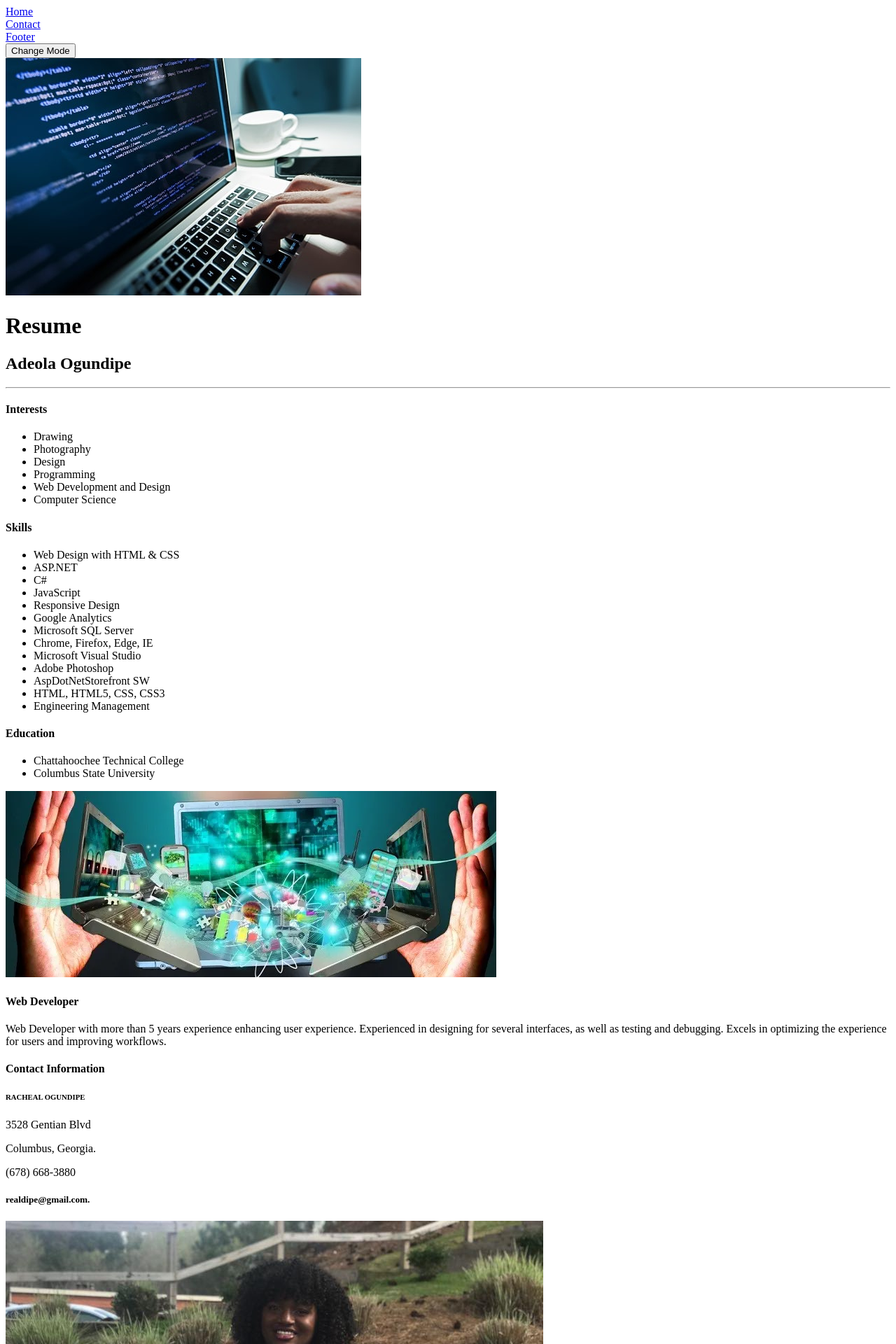
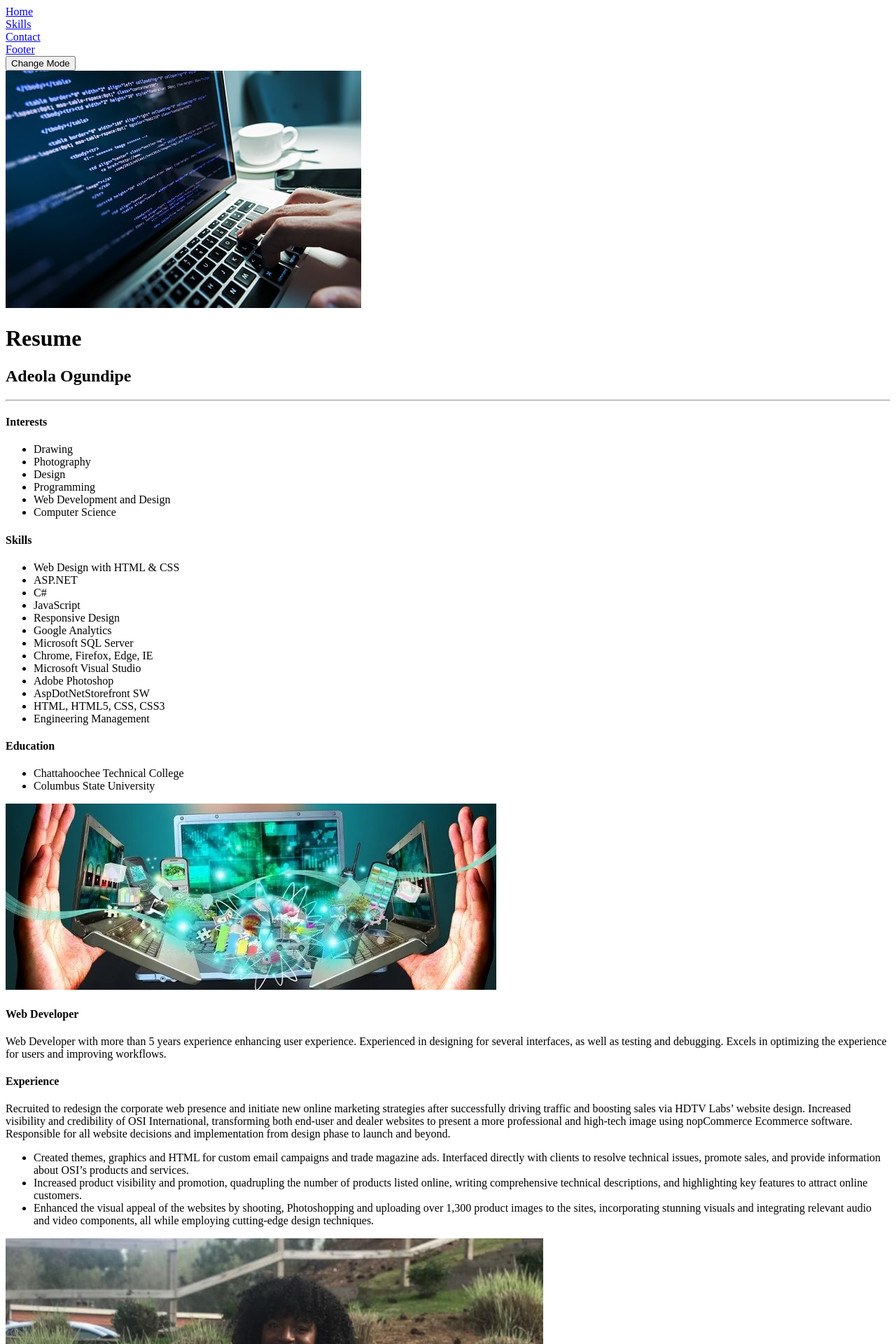
Before and after one commit to Adrel410/react_resume, a React (Create React App) app in the folder resumedemo/: page / in a window 1280 px wide. Shown: the top 1920 px of the page at 70% size. Built offline with nearby package versions, Linux system fonts and the light colour scheme.

Commit message:
changed link

```diff
--- a/resumedemo/src/App.js
+++ b/resumedemo/src/App.js
@@ -9,7 +9,7 @@ import Interests from './components/Interests';
 import About from './components/About';
 import Little from "./components/Little";
 import Footer from "./components/Footer";
-import Contact from "./components/Contact";
+import Experience from "./components/Experence";
 
 function App() {
   return (
@@ -25,7 +25,7 @@ function App() {
               <Col> <Little /> </Col>
             </Row>
             <Row>
-              <Col ><Contact />  </Col>
+              <Col ><Experience />  </Col>
               <Col class="col-sm-2"> <Body /> </Col>
             </Row>
           </Container>
--- a/resumedemo/src/components/Contact.jsx
+++ b/resumedemo/src/components/Contact.jsx
@@ -2,13 +2,12 @@ import React from "react";
 
 function Contant() {
     return (
-        <div>
-            <h4>Contact Information</h4>
-            <h6>RACHEAL OGUNDIPE</h6>
-            <p>3528 Gentian Blvd</p>
-            <p>Columbus, Georgia. </p>
-            <p>(678) 668-3880 </p>
-            <h5>realdipe@gmail.com. </h5>
+        <div id="footer">
+            Contact Information
+            3528 Gentian Blvd
+                Columbus, Georgia.
+                (678) 668-3880
+                realdipe@gmail.com.
         </div>
     );
 }
--- a/resumedemo/src/components/Experence.jsx
+++ b/resumedemo/src/components/Experence.jsx
@@ -1,7 +1,7 @@
 import React from "react";
 
 
-function Body() {
+function Experience() {
     return (
         <div className="App">
             <h4> Experience </h4>
@@ -31,4 +31,4 @@ function Body() {
     );
 }
 
-export default Body;
+export default Experience;
--- a/resumedemo/src/components/Footer.jsx
+++ b/resumedemo/src/components/Footer.jsx
@@ -1,10 +1,13 @@
 import React from "react";
-
+import Contact from "./Contact";
 function Footer() {
     return (
         <div id="footer">
-            Adeola Ogundipe
             <a href="https://www.linkedin.com/in/racheal-ogundipe/"> Linkedin </a>
+            <p id="footer">Adeola Ogundipe
+            <p id="footer">Contact Information
+            <Contact />
+            </p> </p>
         </div>
     );
 }
--- a/resumedemo/src/components/Line.jsx
+++ b/resumedemo/src/components/Line.jsx
@@ -10,18 +10,20 @@ function Line() {
           <Nav.Link href="/home">Home</Nav.Link>
         </Nav.Item>
         <Nav.Item>
-          <Nav.Link eventKey="link-1">Contact</Nav.Link>
+          <Nav.Link eventKey="/Skills" >Skills</Nav.Link>
         </Nav.Item>
         <Nav.Item>
-          <Nav.Link eventKey="link-2">Footer</Nav.Link>
+          <Nav.Link href="/Body">Contact</Nav.Link>
+        </Nav.Item>
+        <Nav.Item>
+          <Nav.Link eventKey="/Footer">Footer</Nav.Link>
         </Nav.Item>
         <Nav.Item>
           <Button variant="danger" onClick={() => { localStorage.setItem('theme', localStorage.getItem('theme') === 'dark' ? 'light' : 'dark'); window.location.reload();}}> Change Mode </Button>
         </Nav.Item>
       </Nav>
     </div>
-
-)
+  )
 }
 
   export default Line;
--- a/resumedemo/src/sass/App.scss
+++ b/resumedemo/src/sass/App.scss
@@ -1,6 +1,6 @@
 @import "~bootstrap/scss/bootstrap";
 $backgroung-color: #a30743;
-$white-color: rgb(243, 178, 178);
+$white-color: white;
 $link-color: #61dafb;
 * {
   background-color: $backgroung-color;
@@ -8,13 +8,17 @@ $link-color: #61dafb;
   font-family:'Times New Roman', Times, serif;
 }
 
-.container {
+#container {
   border-radius: 5px;
+  color: #f8c0d5;
 }
-.Social{
-  size: auto;
+#Nav.item{
+  height: 200px;
+  width: 100%;
+  background-color: #ffcccc;
+  clear: both;
+  position: relative;
 }
-
 
 #footer {
   height: 200px;
@@ -23,38 +27,38 @@ $link-color: #61dafb;
   clear: both;
   position: relative;
 }
-// App {
-//   text-align: center;
-//   background-color: $backgroung-color;
-// }
+App {
+  text-align: center;
+  background-color: $backgroung-color;
+}
 
-// .App-logo {
-//   height: 40vmin;
-//   pointer-events: none;
-// }
+.App-logo {
+  height: 40vmin;
+  pointer-events: none;
+}
 
-// @media (prefers-reduced-motion: no-preference) {
-//   .App-logo {
-//     animation: App-logo-spin infinite 20s linear;
-//   }
-// }
+@media (prefers-reduced-motion: no-preference) {
+  .App-logo {
+    animation: App-logo-spin infinite 20s linear;
+  }
+}
 
-// .App-header {
-//   background-color: $backgroung-color;
-//   min-height: 100vh;
-//   display: flex;
-//   flex-direction: column;
-//   align-items: center;
-//   justify-content: center;
-//   font-size: calc(10px + 2vmin);
-//   color: $white-color;
-// }
+.App-header {
+  background-color: $backgroung-color;
+  min-height: 100vh;
+  display: flex;
+  flex-direction: column;
+  align-items: center;
+  justify-content: center;
+  font-size: calc(10px + 2vmin);
+  color: $white-color;
+}
 
-// @keyframes App-logo-spin {
-//   from {
-//     transform: rotate(0deg);
-//   }
-//   to {
-//     transform: rotate(360deg);
-//   }
-// }
+@keyframes App-logo-spin {
+  from {
+    transform: rotate(0deg);
+  }
+  to {
+    transform: rotate(360deg);
+  }
+}
```
